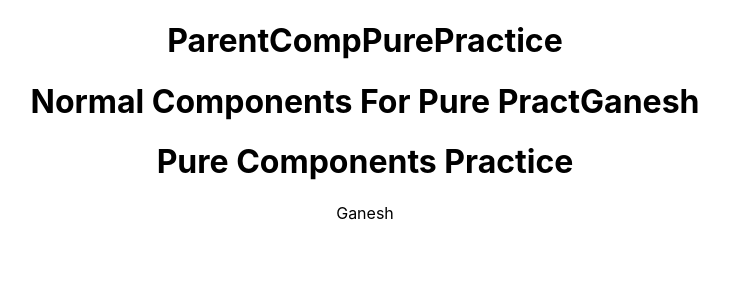
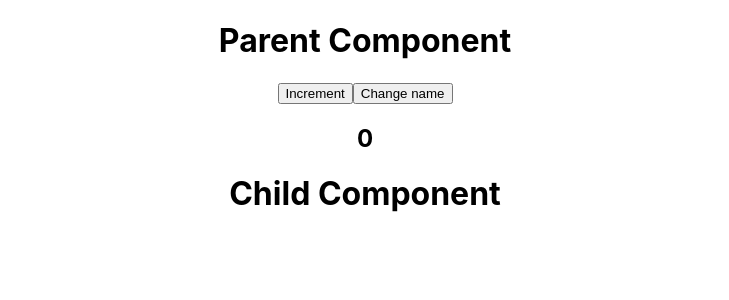
Before and after one commit to Dinesh107/React9AmMay24, a React (Create React App) app: page / in a window 1280 px wide. Shown: the top 300 px of the page, without its empty margins (275-1004 px from the left). Built offline with nearby package versions, Linux system fonts and the light colour scheme.

Commit message:
SeventhCommit

```diff
--- a/src/App.js
+++ b/src/App.js
@@ -5,21 +5,28 @@ import WelcomeStudents from './components/WelcomeClassCompPractice';
 import Information from './components/Information';
 import CounterClassState from './components/CounterClassState';
 import StudentsWelcomeConditionalIfElse from './components/StudentsWelcomeConditionalIfElse';
-
-
 import StylePracticeInReact from './components/StylePracticeInReact';
 import ProductsList from './components/ProductsList';
 import FragmentsPractice from './components/FragmentsPractice';
 import TableForFragmentsPractice from './components/TableForFragmentsPractice';
 import PureComponentsPractice from './components/PureComponentsPractice';
 import ParentCompPurePractice from './components/ParentCompPurePractice';
+import NormalCompForPure from './components/NormalCompForPure';
+import PureComponentDemo from './components/PureComponentDemo';
+import Parent from './components/Parent';
 
 
 function App() {
   return (
     <div className="App">
 
-      <ParentCompPurePractice/>
+      <Parent/>
+
+      {/* <NormalCompForPure/>
+
+      <PureComponentDemo/> */}
+
+      {/* <ParentCompPurePractice/> */}
 
       {/* <PureComponentsPractice/> */}
 
--- /dev/null
+++ b/src/components/Child.js
@@ -0,0 +1,15 @@
+import React from 'react'
+
+export const Child = () => {
+
+    console.log('Child Rendering')
+
+     return (
+        <div>
+            <h1>Child Component</h1>
+        </div>
+    )
+
+}
+
+export const MemoizedChild = React.memo(Child)
--- /dev/null
+++ b/src/components/NormalCompForPure.js
@@ -0,0 +1,32 @@
+import React, { Component } from 'react'
+
+class NormalCompForPure extends Component {
+
+    constructor(props) {
+      super(props)
+
+      this.state = {
+         count: 0,
+      }
+    }
+
+onIncrement = () => {
+
+    this.setState({count: 0});
+}
+
+  render() {
+    console.log("Normal Component Rendered method called");
+    return (
+      <div>
+        <h1>Normal Component</h1>
+        {this.state.count}
+          <br/>
+          <button onClick={this.onIncrement} >Click Me To Increment</button>
+
+      </div>
+    )
+  }
+}
+
+export default NormalCompForPure
--- /dev/null
+++ b/src/components/Parent.js
@@ -0,0 +1,23 @@
+import React, {useState} from 'react'
+import {MemoizedChild} from './Child'
+
+const Parent = () => {
+
+   const [count, setCount] = useState(0)
+
+   const [name, setName] = useState('Student')
+
+   console.log('Parent Render')
+
+   return (
+      <div>
+         <h1>Parent Component</h1>
+         <button onClick={() => setCount(count + 1)}>Increment</button>
+         <button onClick={() => setName('Students Welcome To React Class')} >Change name</button>
+         <h2>{count}</h2>
+         <MemoizedChild name={name} />
+      </div>
+   )
+}
+
+export default Parent
--- /dev/null
+++ b/src/components/PureComponentDemo.js
@@ -0,0 +1,32 @@
+import React, { PureComponent } from 'react'
+
+class PureComponentDemo extends PureComponent {
+
+    constructor(props) {
+      super(props)
+
+      this.state = {
+         count: 0,
+      }
+    }
+
+onIncrement = () => {
+
+    this.setState({count: 0});
+}
+
+  render() {
+    console.log("Pure Component Rendered method called");
+    return (
+      <div>
+        <h1>Pure Normal Component</h1>
+        {this.state.count}
+          <br/>
+          <button onClick={this.onIncrement} >Click Me To Increment</button>
+
+      </div>
+    )
+  }
+}
+
+export default PureComponentDemo
```
